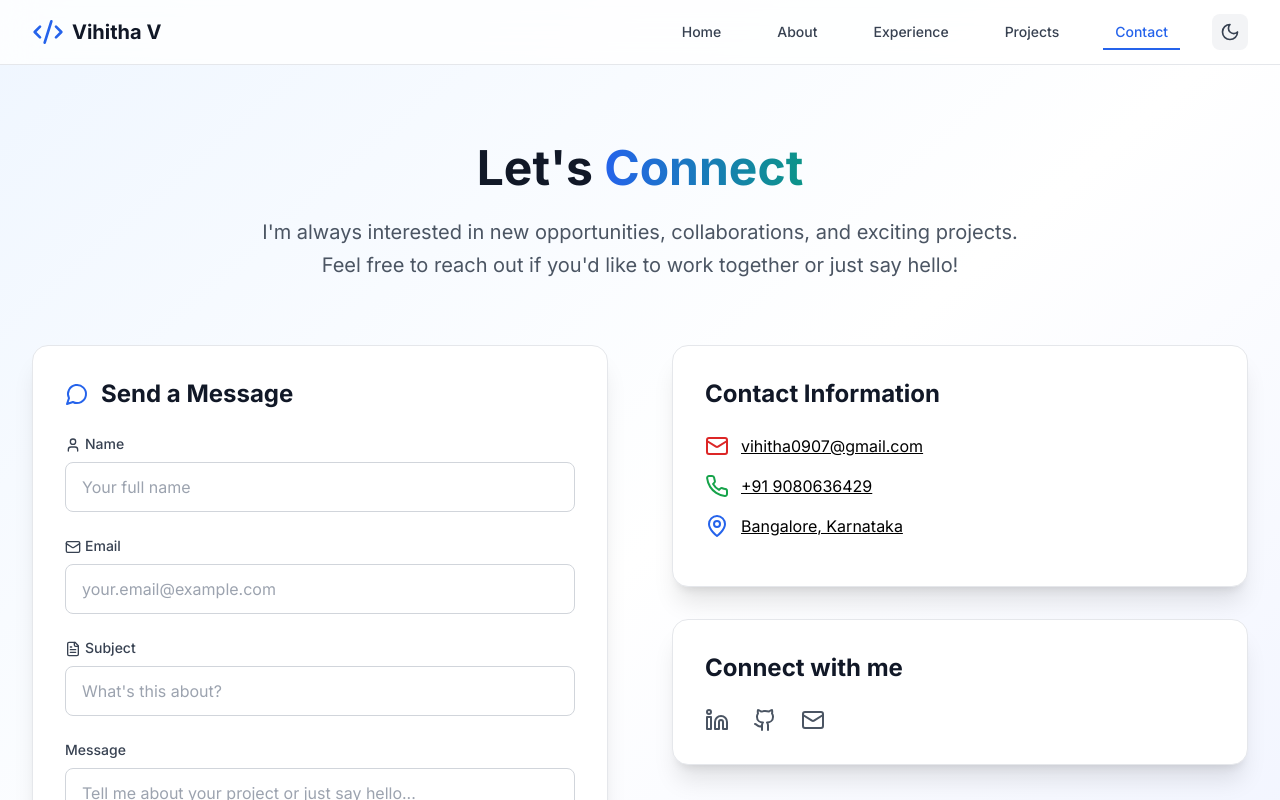
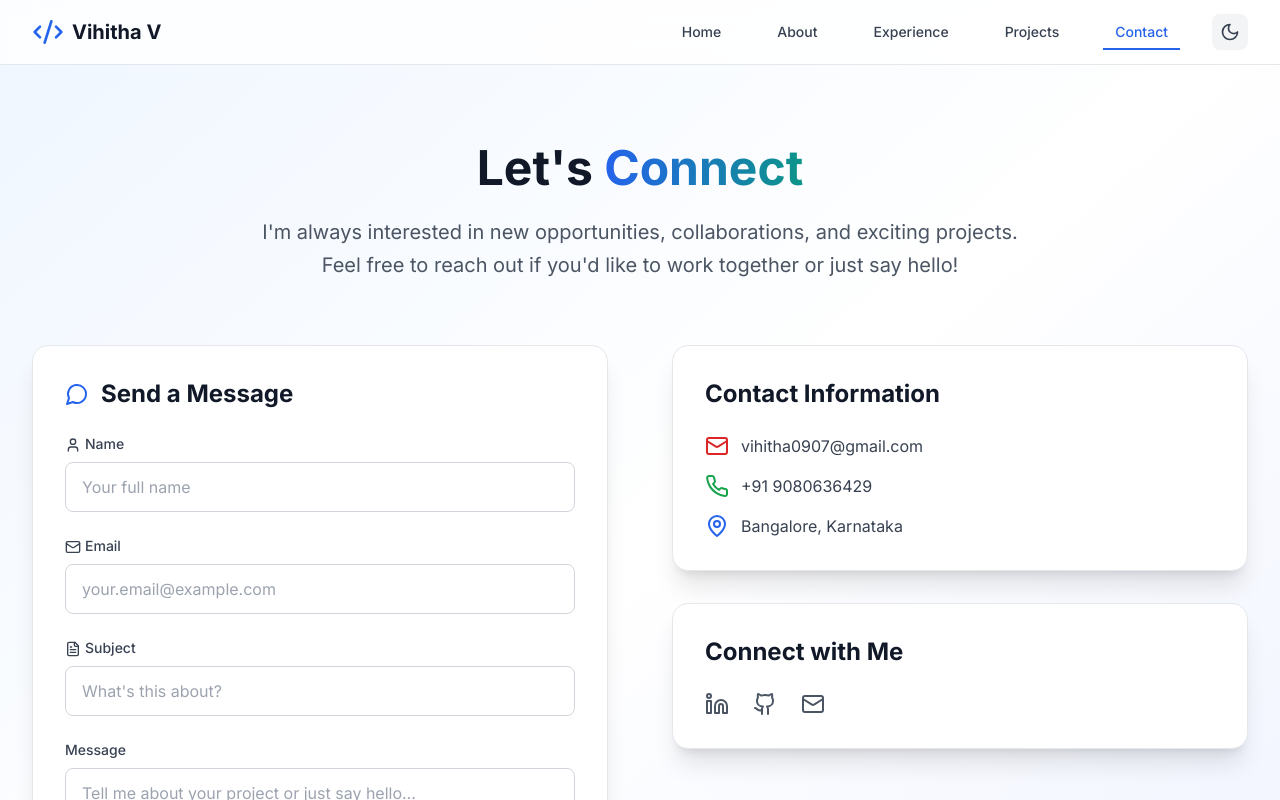
Before and after one commit to vihithaviswanathan/vihitha_portfolio, a React (Vite) app: page /contact in a window 1280 px wide. Shown: the top 800 px of the page. Built offline with nearby package versions, Linux system fonts and the light colour scheme.

Commit message:
Update Contact.tsx

```diff
--- a/src/pages/Contact.tsx
+++ b/src/pages/Contact.tsx
@@ -21,11 +21,9 @@
     const isMobile = /iPhone|iPad|iPod|Android/i.test(navigator.userAgent);
 
     if (isMobile) {
-      // Mobile: WhatsApp
       const whatsappUrl = `https://wa.me/919080636429?text=${encodeURIComponent(message)}`;
       window.open(whatsappUrl, "_blank");
     } else {
-      // Desktop: Gmail
       const gmailUrl = `https://mail.google.com/mail/?view=cm&fs=1&to=vihitha0907@gmail.com&su=${encodeURIComponent(formData.subject)}&body=${encodeURIComponent(message)}`;
       window.open(gmailUrl, "_blank");
     }
@@ -42,21 +40,18 @@
       icon: Mail,
       label: 'Email',
       value: 'vihitha0907@gmail.com',
-      url: 'mailto:vihitha0907@gmail.com',
       color: 'text-red-600 dark:text-red-400'
     },
     {
       icon: Phone,
       label: 'Phone',
       value: '+91 9080636429',
-      href: 'tel:+919080636429',
       color: 'text-green-600 dark:text-green-400'
     },
     {
       icon: MapPin,
       label: 'Location',
       value: 'Bangalore, Karnataka',
-      href: '#',
       color: 'text-blue-600 dark:text-blue-400'
     }
   ];
@@ -156,25 +151,25 @@
           {/* Contact Information & Social Links */}
           <motion.div initial={{ opacity: 0, x: 50 }} animate={{ opacity: 1, x: 0 }} transition={{ duration: 0.8, delay: 0.4 }} className="space-y-8">
 
-            {/* Contact Info */}
+            {/* Contact Info (Non-clickable) */}
             <div className="bg-white dark:bg-gray-800 rounded-2xl shadow-xl border border-gray-200 dark:border-gray-700 p-8">
               <h3 className="text-2xl font-bold text-gray-900 dark:text-white mb-6">Contact Information</h3>
+              <div className="space-y-4">
                 {contactInfo.map((item) => {
                   const Icon = item.icon;
                   return (
-                  <div key={item.label} className="flex items-center space-x-3 mb-4">
+                    <div key={item.label} className="flex items-center space-x-3">
                       <Icon className={`h-6 w-6 ${item.color}`} />
-                    <a href={item.href || item.url} className="underline hover:text-blue-600 dark:hover:text-blue-400">
-                      {item.value}
-                    </a>
+                      <span className="text-gray-700 dark:text-gray-300">{item.value}</span>
                     </div>
                   );
                 })}
               </div>
+            </div>
 
             {/* Social Links */}
             <div className="bg-white dark:bg-gray-800 rounded-2xl shadow-xl border border-gray-200 dark:border-gray-700 p-8">
-              <h3 className="text-2xl font-bold text-gray-900 dark:text-white mb-6">Connect with me</h3>
+              <h3 className="text-2xl font-bold text-gray-900 dark:text-white mb-6">Connect with Me</h3>
               <div className="flex space-x-6">
                 {socialLinks.map((link) => {
                   const Icon = link.icon;
```
Lines whose indentation alone changed are shown as unchanged.
